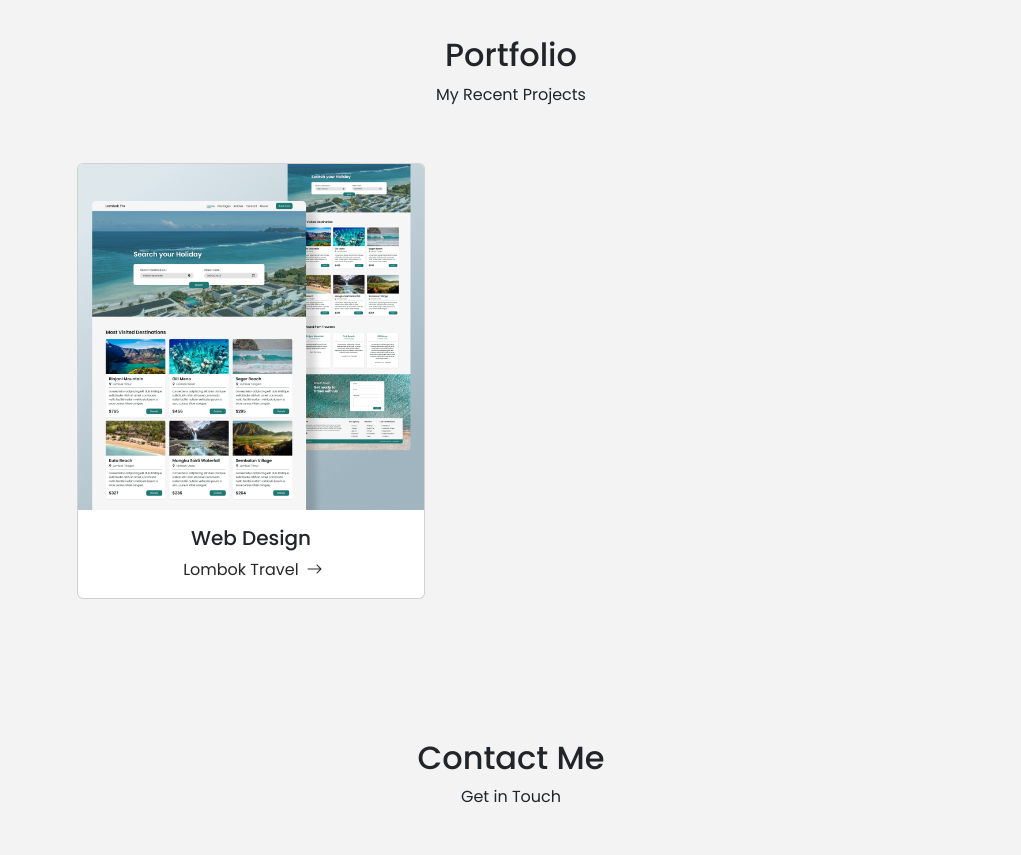
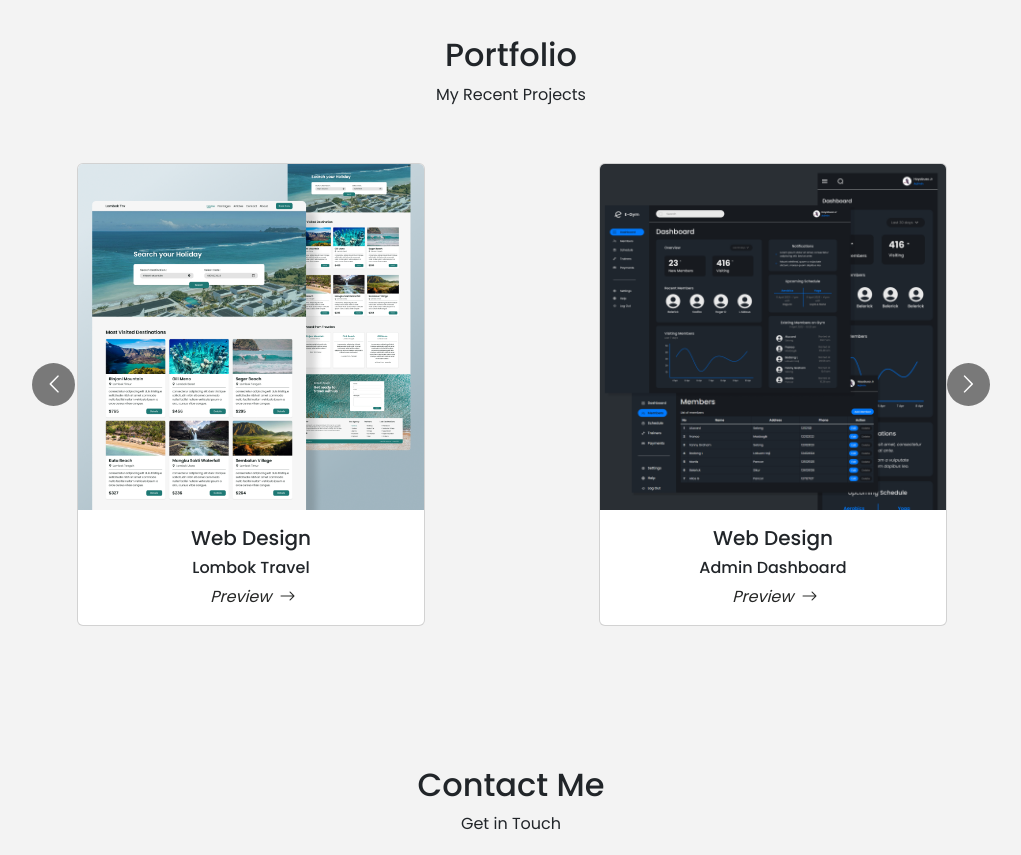
Before and after one commit to aprizalabyan/my-portfolio-web, a React (Create React App) app: page / in a window 1280 px wide. Shown: the part 1260-2115 px from the top of the page, without its empty margins (129-1150 px from the left). Built offline with nearby package versions, Linux system fonts and the light colour scheme.

Commit message:
Add portofolio

```diff
--- a/src/components/CompPortfolio.js
+++ b/src/components/CompPortfolio.js
@@ -1,6 +1,7 @@
 import React from 'react'
 import Carousel from 'react-multi-carousel'
 import port1 from './../assets/port-1.png'
+import port2 from './../assets/port-2.png'
 
 const CompPortfolio = () => {
     const responsive = {
@@ -31,8 +32,19 @@ const CompPortfolio = () => {
                     <img src={port1} className="card-img-top" alt="img"></img>
                     <div className="card-body">
                         <h5 className="card-title">Web Design</h5>
+                        <h6 className="card-title">Lombok Travel</h6>
                         <a href="https://aprizalabyan.github.io/lombok-trv/" target="_blank" rel="noreferrer">
-                            <p className="card-text">Lombok Travel <i className="bi bi-arrow-right"></i></p>
+                            <p className="card-text fst-italic">Preview <i className="bi bi-arrow-right"></i></p>
+                        </a>
+                    </div>
+                </div>
+                <div className="card col-8">
+                    <img src={port2} className="card-img-top" alt="img"></img>
+                    <div className="card-body">
+                        <h5 className="card-title">Web Design</h5>
+                        <h6 className="card-title">Admin Dashboard</h6>
+                        <a href="https://aprizalabyan.github.io/e-gym-dashboard/" target="_blank" rel="noreferrer">
+                            <p className="card-text fst-italic">Preview <i className="bi bi-arrow-right"></i></p>
                         </a>
                     </div>
                 </div>
```
Also changed, not shown: src/assets/port-2.png (added).
